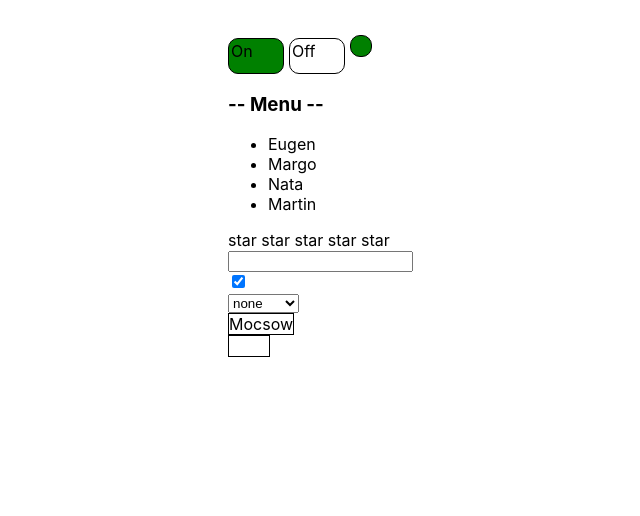
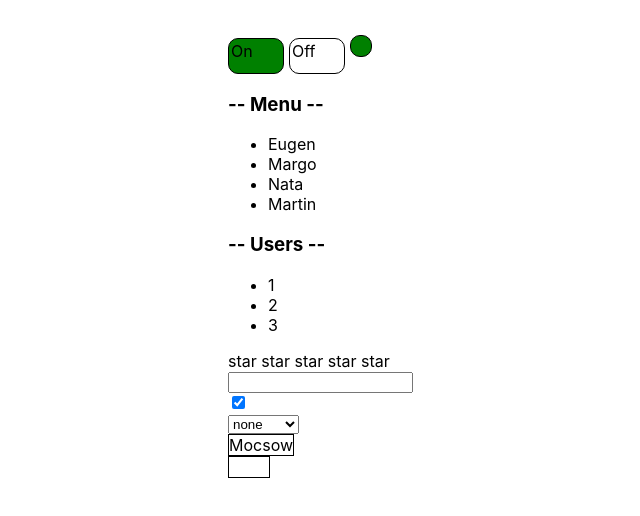
Before and after one commit to krizhik-eugen/react-ts-tests, a React (Create React App) app: page / in a window 1280 px wide. Shown: the top 516 px of the page, without its empty margins (112-752 px from the left). Built offline with nearby package versions, Linux system fonts and the light colour scheme.

Commit message:
useReducer tests, unitests writting

```diff
--- a/src/App.tsx
+++ b/src/App.tsx
@@ -36,7 +36,7 @@
                        collapsed={accordionCollapsed}
                        onChange={() => setAccordionCollapsed(!accordionCollapsed)}
                        onClick={(id) => alert(`user with ID ${id} said hey`)}/>
-            {/* <UncontrolledAccordion titleValue={'Users'}/>*/}
+             <UncontrolledAccordion titleValue={'Users'}/>
             <Rating value={ratingValue} onClick={setRatingValue}/>
             {/* <UncontrolledRating/>*/}
             {/* <div><input onChange={(e) => {
--- a/src/components/select/Select.tsx
+++ b/src/components/select/Select.tsx
@@ -5,7 +5,6 @@
     title: string
     value: any
 }
-
 type SelectPropsType = {
     value?: any
     onChange: (value: any) => void
--- /dev/null
+++ b/src/components/uncontrolledAccordion/Reducer.tsx
@@ -0,0 +1,17 @@
+type ActionType = {
+    type: string
+}
+export const TOGGLE_COLLAPSED = 'TOGGLE-COLLAPSED'
+export type StateType = {
+    collapsed: boolean
+}
+
+export const reducer = (state: StateType, action: ActionType): StateType => {
+    switch (action.type) {
+        case TOGGLE_COLLAPSED:
+            return {...state, collapsed: !state.collapsed}
+        default:
+            throw new Error('Bad action type')
+    }
+    return state
+}
--- a/src/components/uncontrolledAccordion/UncontrolledAccordion.tsx
+++ b/src/components/uncontrolledAccordion/UncontrolledAccordion.tsx
@@ -1,4 +1,5 @@
-import React, {useState} from "react";
+import React, {useReducer} from "react";
+import {reducer, TOGGLE_COLLAPSED} from "./Reducer";
 
 type AccordionPropsType = {
     titleValue: string,
@@ -7,14 +8,15 @@
 
 export function UncontrolledAccordion(props: AccordionPropsType) {
 
-    let [collapsed, setCollapsed] = useState(false)
+    // let [collapsed, setCollapsed] = useState(false)
+
+    let [state, dispatch] = useReducer(reducer, {collapsed: false})
 
     return (
         <div>
-            <AccordionTitle title={props.titleValue} onClick={() => {
-                setCollapsed(!collapsed)
-            }}/>
-            {!collapsed && <AccordionBody/>}
+            {/*<AccordionTitle title={props.titleValue} onClick={() => {setCollapsed(!collapsed)}}/>*/}
+            <AccordionTitle title={props.titleValue} onClick={() => {dispatch({type: TOGGLE_COLLAPSED})}}/>
+            {!state.collapsed && <AccordionBody/>}
         </div>
     );
 }
```
Also changed, not shown: 1 other file (tests, documents, lock files or other folders).
